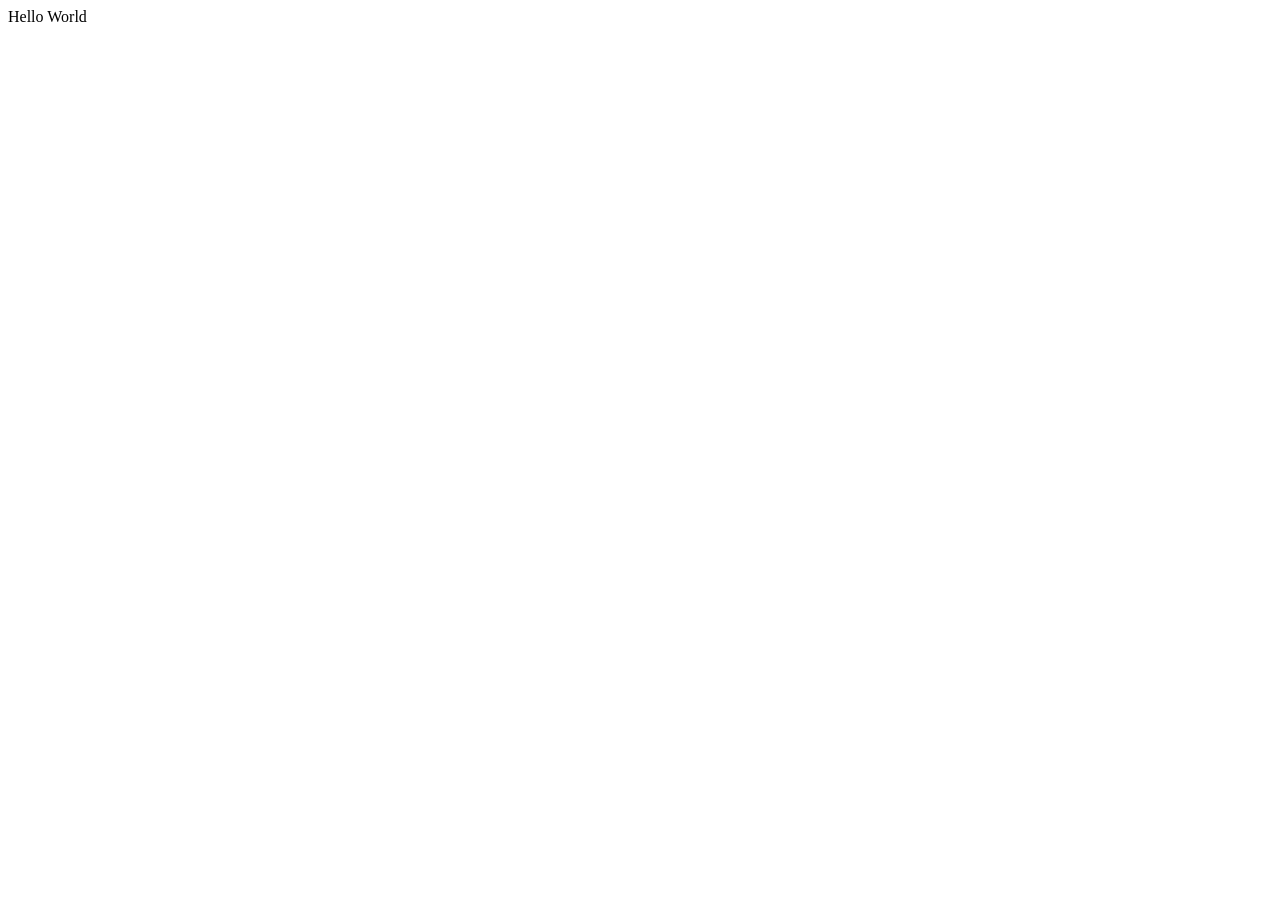
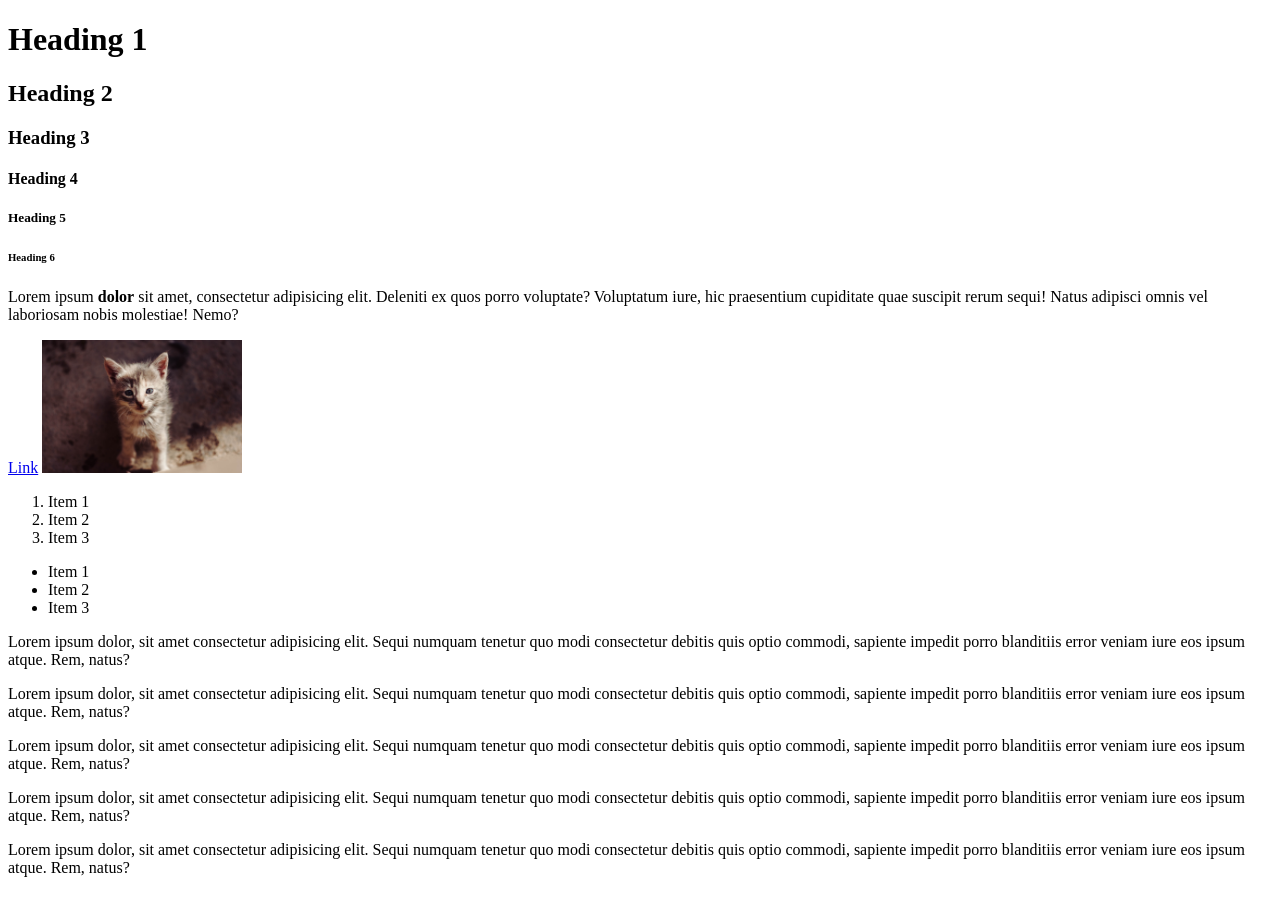
Before and after one commit to axelgar/First-exercise, a plain HTML site: page index.html in a window 1280 px wide. Before the commit the page ends 800 px from the top, so only its background shows below. Drawn offline with Linux system fonts and the light colour scheme.

Commit message:
Last commit morning

```diff
--- a/index.html
+++ b/index.html
@@ -1 +1,50 @@
-Hello World
+<!doctype html>
+<html lang="en">
+
+    <head>
+    <title>Hello, world!</title>
+    <meta charset="utf-8">
+    <meta name="viewport" content="width=device-width, initial-scale=1, shrink-to-fit=no">
+    <link rel="stylesheet" href="styles/....">
+    </head>
+
+    <body>
+        <header></header>
+        <main class="main-container" id="this-is-an-id">
+            <h1 class="main-container">Heading 1</h1>
+            <h2>Heading 2</h2>
+            <h3>Heading 3</h3>
+            <h4 id="this-is-an">Heading 4</h4>
+            <h5>Heading 5</h5>
+            <h6>Heading 6</h6>
+            <p>Lorem ipsum <strong>dolor</strong> sit amet, consectetur adipisicing elit. Deleniti ex quos porro voluptate? Voluptatum iure, hic praesentium cupiditate quae suscipit rerum sequi! Natus adipisci omnis vel laboriosam nobis molestiae! Nemo?</p>
+
+            <a href="#anchor-here">Link</a>
+            <img src="./assets/pedro-vergara-SArO3zhqzuA-unsplash.jpg" alt="bebe gato con ojos azules" width="200">
+
+            <section></section>
+            <article></article>
+
+            <ol>
+                <li>Item 1</li>
+                <li>Item 2</li>
+                <li>Item 3</li>
+            </ol>
+
+            <ul>
+                <li>Item 1</li>
+                <li>Item 2</li>
+                <li>Item 3</li>
+            </ul>
+
+            <p>Lorem ipsum dolor, sit amet consectetur adipisicing elit. Sequi numquam tenetur quo modi consectetur debitis quis optio commodi, sapiente impedit porro blanditiis error veniam iure eos ipsum atque. Rem, natus?
+            <p>Lorem ipsum dolor, sit amet consectetur adipisicing elit. Sequi numquam tenetur quo modi consectetur debitis quis optio commodi, sapiente impedit porro blanditiis error veniam iure eos ipsum atque. Rem, natus?
+            <p>Lorem ipsum dolor, sit amet consectetur adipisicing elit. Sequi numquam tenetur quo modi consectetur debitis quis optio commodi, sapiente impedit porro blanditiis error veniam iure eos ipsum atque. Rem, natus?
+            <p>Lorem ipsum dolor, sit amet consectetur adipisicing elit. Sequi numquam tenetur quo modi consectetur debitis quis optio commodi, sapiente impedit porro blanditiis error veniam iure eos ipsum atque. Rem, natus?
+            <p>Lorem ipsum dolor, sit amet consectetur adipisicing elit. Sequi numquam tenetur quo modi consectetur debitis quis optio commodi, sapiente impedit porro blanditiis error veniam iure eos ipsum atque. Rem, natus?
+            <h2 id="anchor-here"></h2>
+            </p>
+        </main>
+        <footer></footer>
+    </body>
+</html>
```
Also changed, not shown: assets/pedro-vergara-SArO3zhqzuA-unsplash.jpg (added).
